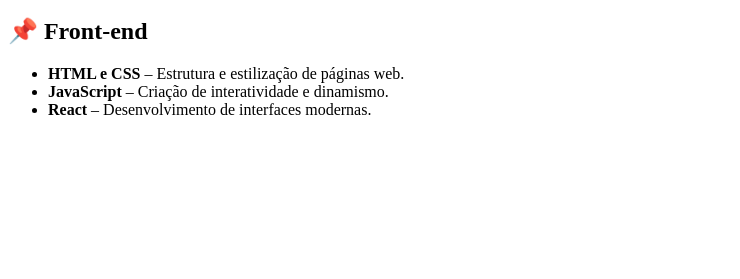
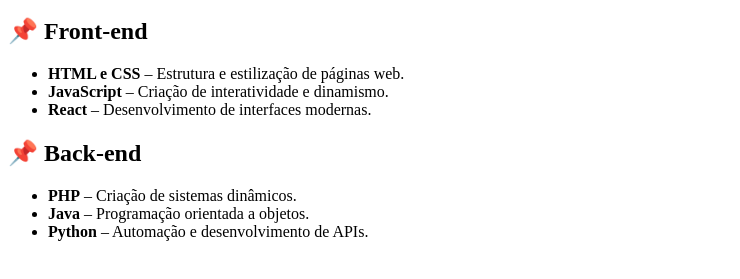
Before and after one commit to mmmaryae/prof.maria, a plain HTML site: page disciplinas.html in a window 1280 px wide. Shown: the part 207-486 px from the top of the page, without its empty margins (0-740 px from the left). Drawn offline with Linux system fonts and the light colour scheme.

Commit message:
add tipos de programação

```diff
--- a/disciplinas.html
+++ b/disciplinas.html
@@ -29,6 +29,20 @@
         </ul>
     </section>
 
+    <section>
+        <h2>📌 Back-end</h2>
+        <ul>
+            <li><strong>PHP</strong> – Criação de sistemas dinâmicos.</li>
+            <li><strong>Java</strong> – Programação orientada a objetos.</li>
+            <li><strong>Python</strong> – Automação e desenvolvimento de APIs.</li>
+        </ul>
+    </section>
+
+
+
+
+
+
 
 
 </main>
```
